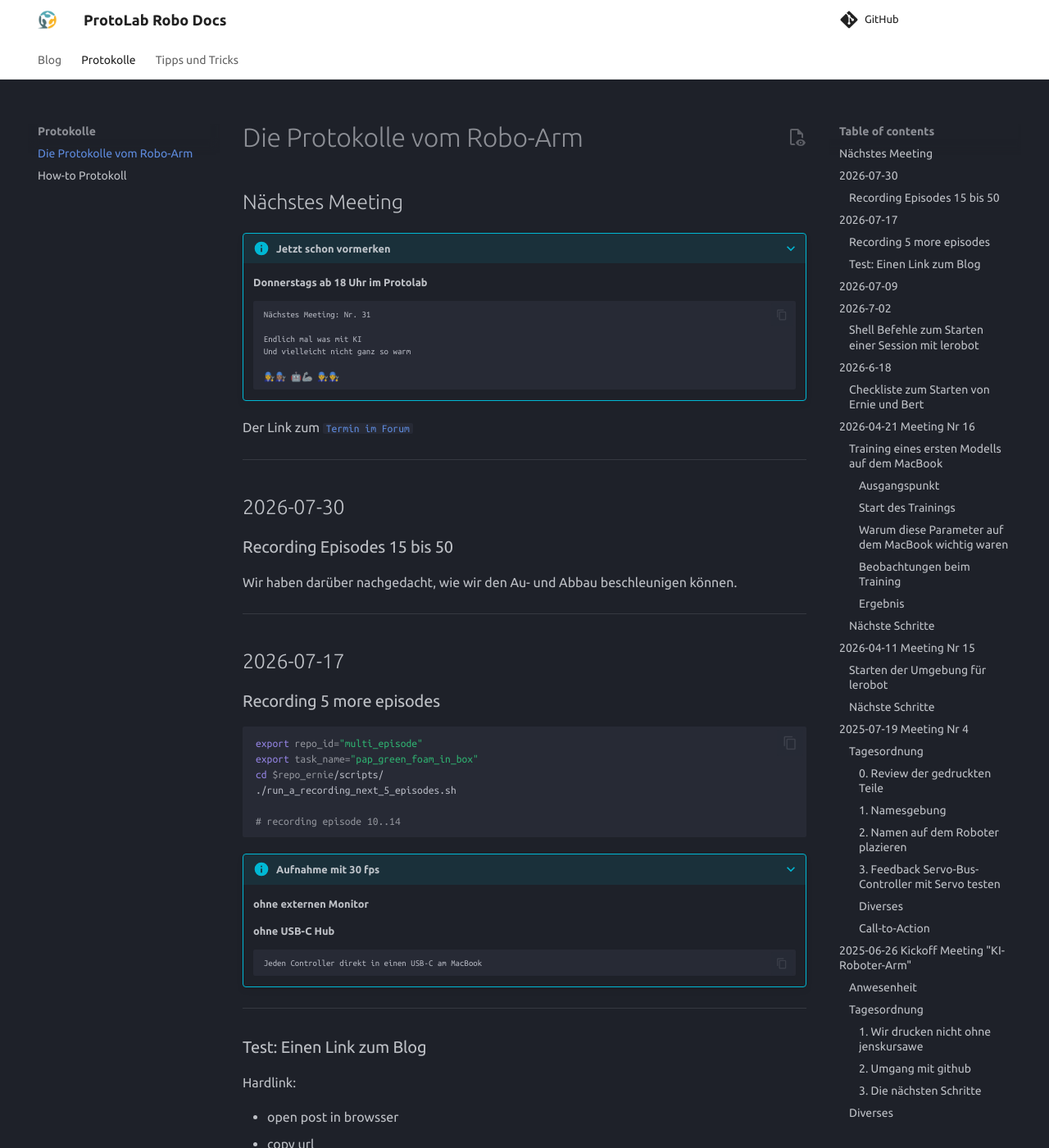
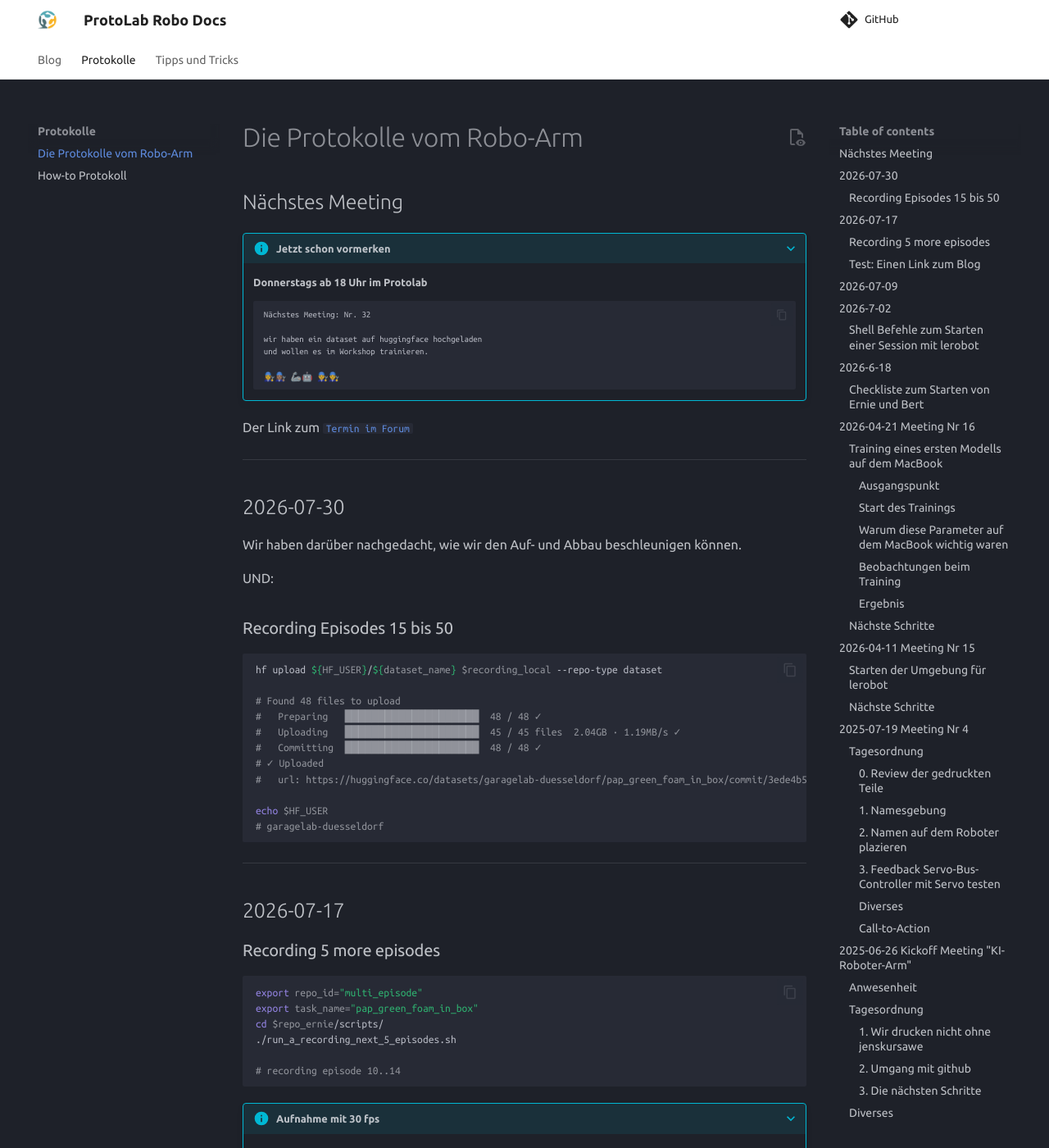
Before and after one commit to garagelab-dus/protolab-robo-docs, an MkDocs documentation site: the page built from docs/Protokolle/Backlog.md, in a window 1280 px wide and 1400 px high. Shown: the whole window at 82% size. Built offline with MkDocs 1.6.1 and Material for MkDocs 9.7.7, drawn with Linux system fonts in a browser that asks for light colours; comment, search, counter and statistics services are not loaded.

Commit message:
add url to dataset

````diff
--- a/docs/Protokolle/Backlog.md
+++ b/docs/Protokolle/Backlog.md
@@ -7,20 +7,38 @@
     **Donnerstags ab 18 Uhr im Protolab**
 
     ```text
-    Nächstes Meeting: Nr. 31
+    Nächstes Meeting: Nr. 32
 
-    Endlich mal was mit KI
-    Und vielleicht nicht ganz so warm
+    wir haben ein dataset auf huggingface hochgeladen
+    und wollen es im Workshop trainieren.
 
-    👩‍🔧👩🏽‍🔧 🤖🦾 👨‍🔧👨‍🔧
+    👩‍🔧👩🏽‍🔧 🦾🤖 👨‍🔧👨‍🔧
     ```
 
 Der Link zum [`Termin im Forum`](https://forum.garage-lab.de/t/roboterarm-workshop-donnerstag/22493)
 
 ---
 ## 2026-07-30
+
+Wir haben darüber nachgedacht, wie wir den Auf- und Abbau beschleunigen können.
+
+UND:
+
 ### Recording Episodes 15 bis 50
-Wir haben darüber nachgedacht, wie wir den Au- und Abbau beschleunigen können.
+
+```bash
+hf upload ${HF_USER}/${dataset_name} $recording_local --repo-type dataset
+
+# Found 48 files to upload
+#   Preparing   ████████████████████  48 / 48 ✓
+#   Uploading   ████████████████████  45 / 45 files  2.04GB · 1.19MB/s ✓
+#   Committing  ████████████████████  48 / 48 ✓
+# ✓ Uploaded
+#   url: https://huggingface.co/datasets/garagelab-duesseldorf/pap_green_foam_in_box/commit/3ede4b5b783059312249fa7c0ffd7417328960d9
+
+echo $HF_USER
+# garagelab-duesseldorf
+```
 
 ---
 ## 2026-07-17
````
